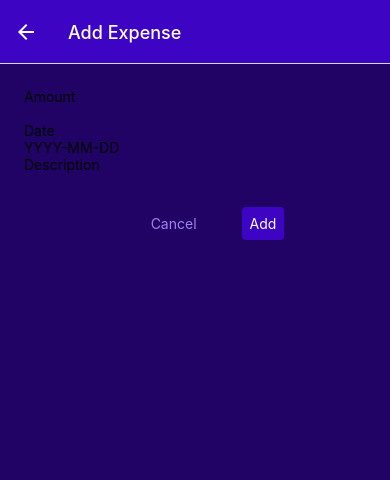
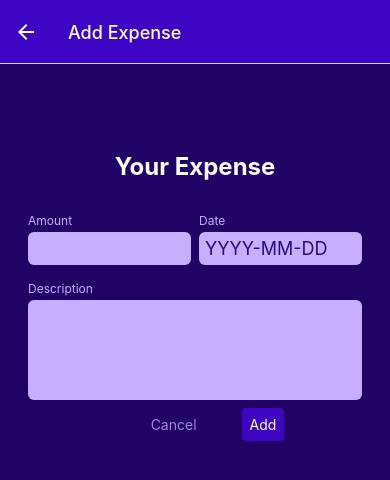
Before and after one commit to serdarmengutay/expenseTrackerAppRN, a React Native app: screen /ManageExpense in a window 390 px wide. Shown: the top 480 px of the page. Built offline with nearby package versions, Linux system fonts and the light colour scheme.

Commit message:
inputlar işlevselleştirildi

```diff
--- a/src/components/ManageExpense/ExpenseForm.js
+++ b/src/components/ManageExpense/ExpenseForm.js
@@ -1,32 +1,105 @@
-import { TextInput, View } from "react-native";
+import { TextInput, View, StyleSheet, Text } from "react-native";
 import Input from "./Input";
+import { useState } from "react";
+import Button from "../UI/Button";
 
-function ExpenseForm() {
+function ExpenseForm({onCancel, onSubmit, submitButtonLabel}) {
+  const [inputValues, setInputValues] = useState({
+    amount: '',
+    date: '',
+    description: '',
+  });
 
-    function amountChangeHandler(){
+  function inputChangeHandler(inputIdentifier, enteredValue) {
+    setInputValues((curInputValues) => {
+      return {
+        ...curInputValues,
+        [inputIdentifier]: enteredValue,
+      };
+    });
+  }
+
+function submitHandler(){
+    const expenseData = {
+        amount:  +inputValues.amount,
+        date: new Date(inputValues.date),
+        description: inputValues.description
 
     }
+    onSubmit(expenseData);
+}
+
   return (
-    <View>
-      <Input label="Amount" textInputConfig={{
-        keyboardType: 'decimal-pad',
-        onChangeText: amountChangeHandler,
+    <View style={styles.form}>
+      <Text style={styles.title}>Your Expense</Text>
+      <View style={styles.inputsRow}>
+        <Input
+          style={styles.rowInput}
+          label="Amount"
+          textInputConfig={{
+            keyboardType: "decimal-pad",
+            onChangeText: inputChangeHandler.bind(this, 'amount'),
+            value: inputValues.amount,
+          }}
+        />
+        <Input
+          style={styles.rowInput}
+          label="Date"
+          textInputConfig={{
+            placeholder: "YYYY-MM-DD",
+            maxLength: 10,
+            onChangeText: () => {},
+            onChangeText: inputChangeHandler.bind(this, 'date'),
+            value: inputValues.date,
+          }}
+        />
+      </View>
 
-        }} />
-      <Input label="Date" textInputConfig={{
-        placeholder:"YYYY-MM-DD",
-        maxLength: 10,
-        onChangeText: () => {}
-      }}
+      <Input
+        label="Description"
+        textInputConfig={{
+          multiline: true,
+          // autoCorrect: false // default is true
+          onChangeText: inputChangeHandler.bind(this, 'description'),
+          value: inputValues.description,
+        }}
+      />
+       <View style={styles.buttons}>
+        <Button style={styles.button} mode="flat" onPress={onCancel}>
+          Cancel
+        </Button>
+        <Button onPress={submitHandler}>{submitButtonLabel}</Button>
+      </View>
 
-      />
-      <Input label="Description" textInputConfig={{
-        multiline: true,
-        // autoCorrect: false // default is true
-      }}
-      />
     </View>
   );
 }
-
+const styles = StyleSheet.create({
+  form: {
+    marginTop: 40,
+  },
+  inputsRow: {
+    flexDirection: "row",
+    justifyContent: "space-between",
+  },
+  rowInput: {
+    flex: 1,
+  },
+  title: {
+    fontWeight: "bold",
+    fontSize: 24,
+    color: "white",
+    marginVertical: 24,
+    textAlign: "center",
+  },
+  button: {
+    minWidth: 120,
+    marginHorizontal: 8,
+  },
+  buttons: {
+    flexDirection: "row",
+    justifyContent: "center",
+    alignItems: "center",
+  },
+});
 export default ExpenseForm;
--- a/src/components/ManageExpense/Input.js
+++ b/src/components/ManageExpense/Input.js
@@ -1,15 +1,46 @@
-import { TextInput, View, Text} from "react-native"
+import { TextInput, View, Text, StyleSheet} from "react-native"
+import { GlobalStyles } from "../../constants/styles"
 
 
-function Input({ label, textInputConfig }){
+function Input({ label, textInputConfig, style }){
+
+
+    let inputStyles = [styles.input]
+    if (textInputConfig && textInputConfig.multiline){
+        inputStyles.push(styles.inputMultiline)
+    }
     return (
-            <View>
-                <Text>{label}</Text>
+            <View style={[styles.inputContainer, style]}>
+                <Text style={styles.label}>{label}</Text>
                 <TextInput
                {...textInputConfig}
+               style={inputStyles}
                 />
             </View>
     )
 }
 
+const styles = StyleSheet.create({
+        inputContainer: {
+            marginHorizontal: 4,
+            marginVertical: 8,
+        },
+        label: {
+            color: GlobalStyles.colors.primary100,
+            fontSize: 12,
+            marginBottom: 4
+        },
+        input: {
+            backgroundColor: GlobalStyles.colors.primary100,
+            padding: 6,
+            borderRadius: 6,
+            fontSize: 18,
+            color: GlobalStyles.colors.primary700,
+        },
+        inputMultiline: {
+            minHeight: 100,
+            textAlignVertical: 'top'
+        }
+})
+
 export default Input
--- a/src/screens/ManageExpenses.js
+++ b/src/screens/ManageExpenses.js
@@ -3,7 +3,7 @@ import { View, Text, StyleSheet } from "react-native";
 import IconButton from "../components/UI/IconButton";
 import { GlobalStyles } from "../constants/styles";
 import Button from "../components/UI/Button";
-import { ExpensesContext } from '../store/expenses-context'
+import { ExpensesContext } from "../store/expenses-context";
 import ExpenseForm from "../components/ManageExpense/ExpenseForm";
 
 function ManageExpense({ route, navigation }) {
@@ -24,25 +24,21 @@ function ManageExpense({ route, navigation }) {
   function cancelHandler() {
     navigation.goBack();
   }
-  function confirmHandler() {
+  function confirmHandler(expenseData) {
     if (isEditing) {
-      expensesCtx.updateExpense(editedExpenseId, { description: 'Test!!!', amount: 29.99, date: new Date('2023-07-19') } );
+      expensesCtx.updateExpense(editedExpenseId, expenseData);
     } else {
-      expensesCtx.addExpense({ description: 'Test', amount: 19.99, date: new Date('2023-07-19')});
+      expensesCtx.addExpense(expenseData);
     }
     navigation.goBack();
   }
 
   return (
     <View style={styles.container}>
-      <ExpenseForm />
-      <View style={styles.buttons}>
-        <Button style={styles.button} mode="flat" onPress={cancelHandler}>
-          Cancel
-        </Button>
-        <Button onPress={confirmHandler}>{isEditing ? "Update" : "Add"}</Button>
-      </View>
-
+      <ExpenseForm
+      onSubmit={confirmHandler}
+      submitButtonLabel={isEditing ? 'Update' : 'Add'}
+      onCancel={cancelHandler} />
       {isEditing && (
         <View style={styles.deleteContainer}>
           <IconButton
@@ -63,15 +59,7 @@ const styles = StyleSheet.create({
     padding: 24,
     backgroundColor: GlobalStyles.colors.primary800,
   },
-  button: {
-    minWidth: 120,
-    marginHorizontal: 8,
-  },
-  buttons: {
-    flexDirection: "row",
-    justifyContent: "center",
-    alignItems: "center",
-  },
+
   deleteContainer: {
     marginTop: 16,
     paddingTop: 8,
```
